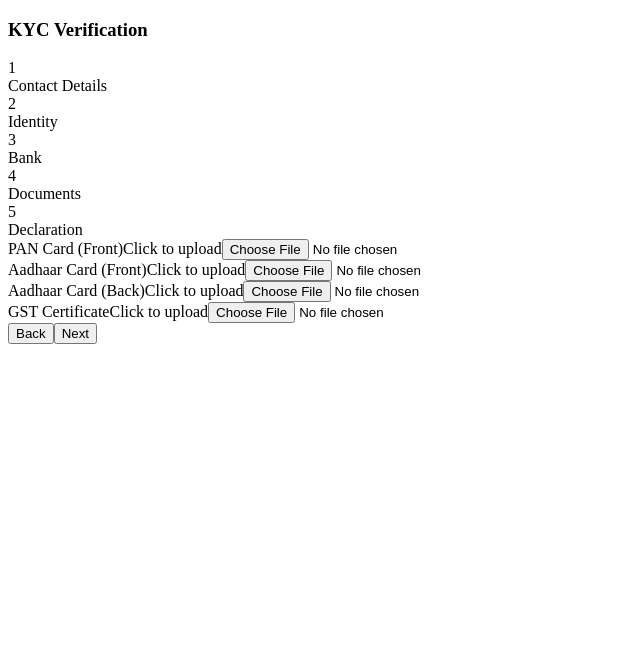
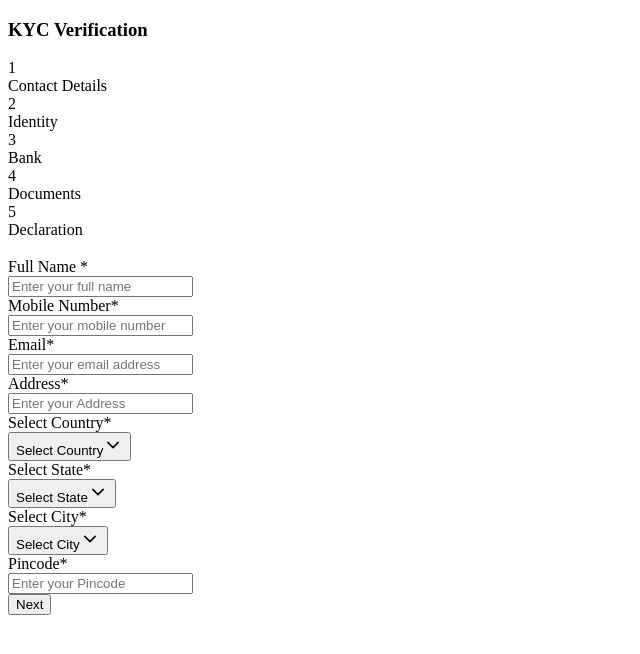
Before and after one commit to meet9016/Upleex-vender-panel, a Next.js app: page /kyc/KycPage in a window 1280 px wide. Shown: the top 654 px of the page, without its empty margins (0-640 px from the left). Built offline with nearby package versions, Linux system fonts and the light colour scheme.

Commit message:
add the strict validation

```diff
--- a/src/pages/kyc/KycPage.tsx
+++ b/src/pages/kyc/KycPage.tsx
@@ -83,7 +83,7 @@ export type ErrorType = {
 export default function KYCPage() {
   /* <!-- ========================================================== States ========================================================== --> */
 
-  const [currentStep, setCurrentStep] = useState(3);
+  const [currentStep, setCurrentStep] = useState(0);
   const [errors, setErrors] = useState<ErrorType>({});
 
   const [KYCformData, setKYCFormData] = useState<KycFormDataType>({
```
